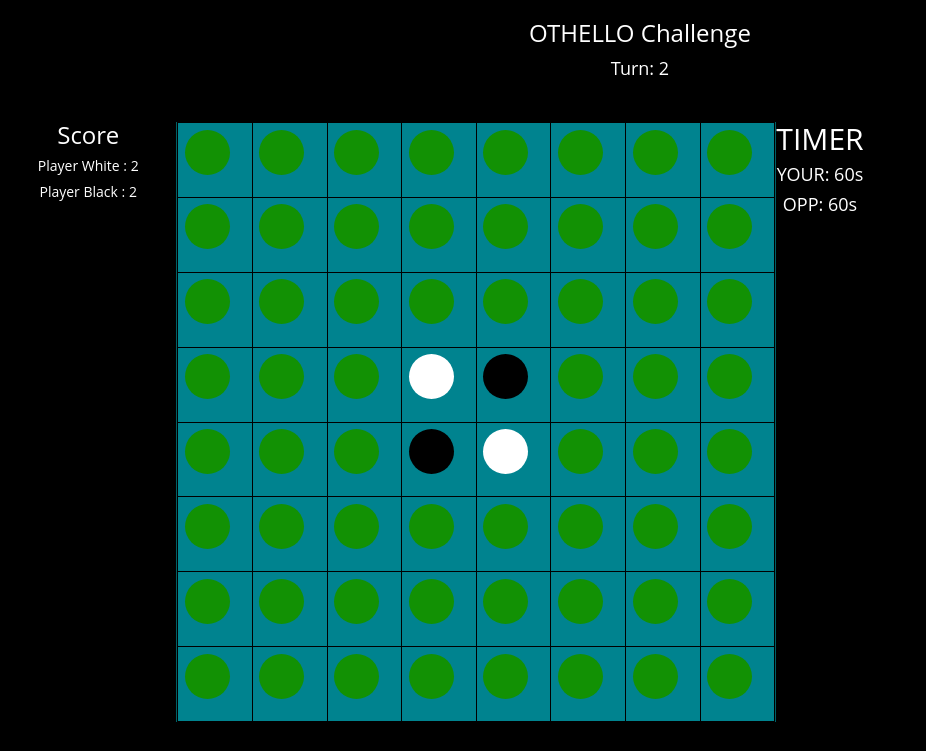
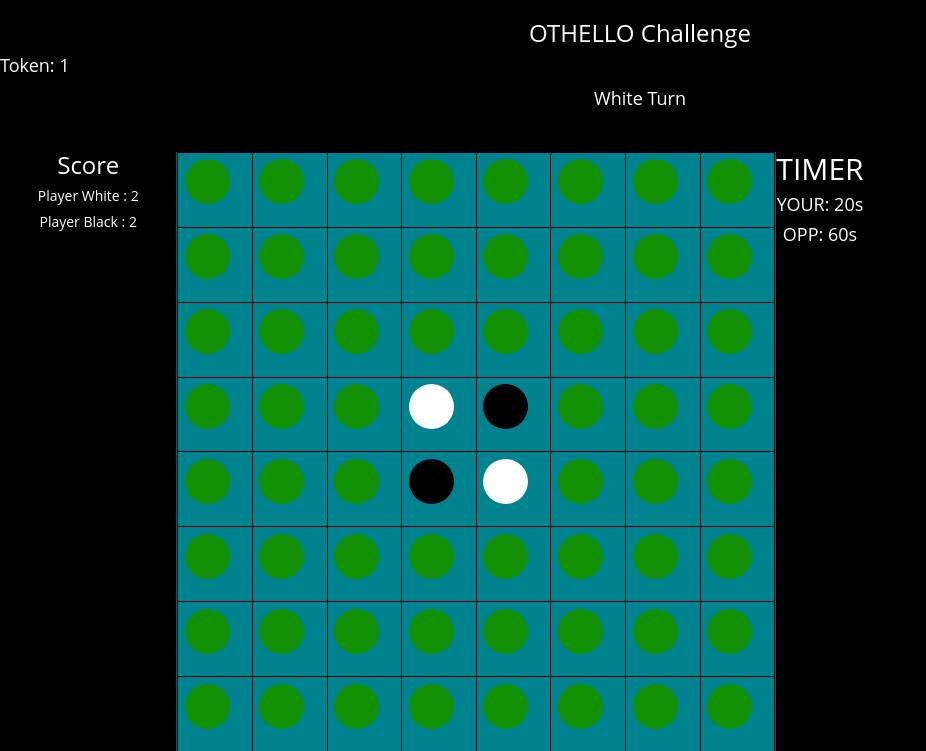
Before and after one commit to jtatia/Othello, a Django app: template main/templates/main/game.html in a window 1280 px wide. Shown: the part 52-803 px from the top of the page, without its empty margins (0-926 px from the left). Before the commit the page ends 774 px from the top, so only its background shows below. Run offline with Django 3.2, Linux system fonts and the light colour scheme; the template is opened without the code that fills it: values that come from a table or form of the project are taken from there, others are empty; data comes from the database, SQL or seed files in the repository; both versions use the stored data as it was after the commit; some libraries are stand-ins or nearby versions; some web fonts are replaced.

Commit message:
Final Commit

```diff
--- a/main/models.py
+++ b/main/models.py
@@ -6,7 +6,7 @@ class Game(models.Model):
     count = models.IntegerField(default=0)
     turn = models.IntegerField(default=2)
     player = models.IntegerField(default=1)
-    timer = models.IntegerField(default=60)
+    timer = models.IntegerField(default=20)
     gameEnd = models.IntegerField(default=0)
 
     def __str__(self):
--- a/main/templates/main/game.html
+++ b/main/templates/main/game.html
@@ -80,7 +80,7 @@ var grid = [
   [0, 0, 0, 0, 0, 0, 0, 0]
 ];
 
-setInterval(function() {
+var x = setInterval(function() {
     var URL = "{% url 'main:refresh' %}";
     var data= {'token': {{ game.token }}};
 
@@ -88,24 +88,29 @@ setInterval(function() {
             b=response['gameboard'];
             turn=response['turn'];
             timer=response['timer'];
+            console.log(timer);
             endGame = response['gameEnd'];
             if (timer==61)
              timer=60;
             if (player==turn) {
-                document.getElementById("timeropponent").innerHTML = "OPP: 60s";
+                document.getElementById("timeropponent").innerHTML = "OPP: 20s";
                 document.getElementById("timerown").innerHTML = "YOUR: "+timer+"s";
             } else {
                 document.getElementById("timeropponent").innerHTML = "OPP: "+timer+"s";
-                document.getElementById("timerown").innerHTML = "YOUR: 60s";
+                document.getElementById("timerown").innerHTML = "YOUR: 20s";
             }
+            if(turn==1)
+                document.getElementById("colorTurn").innerHTML = "White Turn";
+            else
+                document.getElementById("colorTurn").innerHTML = "Black Turn";
             boardtogrid();
             refreshGrid();
 
             if(gameEnd()==0 && endGame==1 && resultdeclared==0){
            //     console.log("YESSS");
-                document.getElementById("timeropponent").innerHTML = "OPP: 60s";
+                document.getElementById("timeropponent").innerHTML = "OPP: 20s";
                 document.getElementById("colorTurn").innerHTML = "";
-                document.getElementById("timerown").innerHTML = "YOUR: 60s";
+                document.getElementById("timerown").innerHTML = "YOUR: 20s";
                 document.getElementById("winner").innerText = "Winner : "+(white>black?"white":"black");
                 gameend=1;
                 resultdeclared=1;
@@ -117,6 +122,7 @@ setInterval(function() {
                 else if (white==black)
                     alert("Draw!!!");
                 else alert("Sorry!! You Lost");
+                clearInterval(x);
             }
 
             if (player==turn){
@@ -176,10 +182,8 @@ console.log("TURN="+turn)
   if (turn==player && valid(row,col)) {
       if ((player == 1) && (grid[row][col] == 0)) {
           grid[row][col] = 1;
-          document.getElementById("colorTurn").innerHTML = "Black Turn";
       } else if ((player == 2) && (grid[row][col] == 0)) {
           grid[row][col] = 2;
-          document.getElementById("colorTurn").innerHTML = "White Turn";
       }
 
       //Complete the code here to flip existing disc following the rules of the game
@@ -214,72 +218,119 @@ function gameEnd() {
 
 function find(row,col) {
     var valid = 0;
+    var opposite =0;
+    if(player==1)
+        opposite=2;
+    else opposite=1;
+    var changed=0;
     for (var i=row+1;i<8;i++){
+        if(grid[i][col]==opposite)
+            changed=1;
         if (grid[i][col]==player) {
+            if(changed==1)
             return 1;
+            else break;
         }
         if (grid[i][col]==0)
             break;
     }
 
+    changed=0;
     for (var i=row-1;i>=0;i--){
+        if(grid[i][col]==opposite)
+            changed=1;
         if (grid[i][col]==player) {
+            if(changed==1)
             return 1;
+            else break;
         }
         if(grid[i][col]==0)
             break;
     }
 
+    changed=0;
     for (var i=col+1;i<8;i++){
+        if(grid[row][i]==opposite)
+            changed=1;
         if (grid[row][i]==player) {
+          if(changed==1)
             return 1;
+            else break;
         }
         if(grid[row][i]==0)
             break;
     }
 
 
+    changed=0;
     for (var i=col-1;i>=0;i--){
+        if(grid[row][i]==opposite)
+            changed=1;
         if (grid[row][i]==player) {
+       if(changed==1)
             return 1;
+            else break;
         }
         if(grid[row][i]==0)
             break;
     }
 
+    changed=0;
     var k=row+1,l=col+1;
     while (k<8 && l<8){
+        if(grid[k][l]==opposite)
+            changed=1;
         if (grid[k][l]==player){
+        if(changed==1)
             return 1;
+            else break;
         }
         if(grid[k][l]==0)
             break;
         k++;l++;
     }
 
+    changed=0;
     k=row-1,l=col-1;
     while (k>=0 && l>=0){
+         if(grid[k][l]==opposite)
+            changed=1;
         if (grid[k][l]==player){
+        if(changed==1)
             return 1;
+            else break;
         }
        if(grid[k][l]==0)
             break;
         k--;l--;
     }
+
+    changed=0;
     k=row+1,l=col-1;
     while (k<8 && l>=0){
+         if(grid[k][l]==opposite)
+            changed=1;
         if (grid[k][l]==player){
+        if(changed==1)
             return 1;
+            else break;
         }
+
         if(grid[k][l]==0)
             break;
         k++;l--;
     }
+    changed=0;
     k=row-1,l=col+1;
     while (k>=0 && l<8){
+         if(grid[k][l]==opposite)
+            changed=1;
         if (grid[k][l]==player){
+        if(changed==1)
             return 1;
+            else break;
         }
+
         if(grid[k][l]==0)
             break;
         k--;l++;
@@ -313,9 +364,9 @@ function valid(row,col) {
     else opposite=1;
     if(completeboardsamecolor()==0)
         return 0;
+
     for (var i=row+1;i<8;i++){
         if (grid[i][col]==turn) {
-            valid = 1;
             min=i;
             break;
         }
@@ -323,15 +374,16 @@ function valid(row,col) {
             break;
     }
     for(var i=row+1;i<min;i++){
-        console.log(i);
-        grid[i][col]=newval;
+        if(grid[i][col]==opposite) {
+            grid[i][col] = newval;
+            valid=1;
+        }
     }
 
     min=10;
 
     for (var i=row-1;i>=0;i--){
         if (grid[i][col]==turn) {
-            valid = 1;
             min=i;
             break;
         }
@@ -340,14 +392,15 @@ function valid(row,col) {
     }
 
      for(var i=row-1;i>min;i--){
-       console.log(i);
-        grid[i][col]=newval;
+        if(grid[i][col]==opposite) {
+            grid[i][col] = newval;
+            valid=1;
+        }
     }
     min=-1;
 
     for (var i=col+1;i<8;i++){
         if (grid[row][i]==turn) {
-            valid = 1;
             min=i;
             break;
         }
@@ -356,15 +409,16 @@ function valid(row,col) {
     }
 
     for(var i=col+1;i<min;i++){
-        console.log(i);
-        grid[row][i]=newval;
+        if(grid[row][i]==opposite) {
+            grid[row][i] = newval;
+            valid=1;
+        }
     }
 
     min=10;
 
     for (var i=col-1;i>=0;i--){
         if (grid[row][i]==turn) {
-            valid = 1;
             min=i;
             break;
         }
@@ -373,15 +427,16 @@ function valid(row,col) {
     }
 
     for(var i=col-1;i>min;i--){
-console.log(i);
-        grid[row][i]=newval;
+        if(grid[row][i]==opposite) {
+            grid[row][i] = newval;
+            valid=1;
+        }
     }
 
     var k=row+1,l=col+1;
     var rmin=-1,colmin=-1;
     while (k<8 && l<8){
         if (grid[k][l]==turn){
-            valid=1;
             rmin=k;colmin=l;
             break;
         }
@@ -392,8 +447,10 @@ console.log(i);
 
     var m=row+1,n=col+1;
     while (m<rmin && n<colmin){
-        console.log(m);console.log(n);
-        grid[m][n]=newval;
+        if(grid[m][n]==opposite) {
+            valid=1;
+        }
+        grid[m][n] = newval;
         m++;n++;
     }
 
@@ -402,7 +459,6 @@ console.log(i);
     rmin=10,colmin=10;
     while (k>=0 && l>=0){
         if (grid[k][l]==turn){
-            valid=1;
             rmin=k;colmin=l;
             break;
         }
@@ -412,8 +468,10 @@ console.log(i);
     }
 
     while (m>rmin && n>colmin){
-        console.log(m);console.log(n);
-        grid[m][n]=newval;
+        if(grid[m][n]==opposite) {
+            grid[m][n] = newval;
+            valid=1;
+        }
         m--;n--;
     }
 
@@ -423,7 +481,6 @@ console.log(i);
     k=row+1,l=col-1;
     while (k<8 && l>=0){
         if (grid[k][l]==turn){
-            valid=1;
             rmin=k;colmin=l;
             break;
         }
@@ -433,21 +490,19 @@ console.log(i);
     }
 
     while (m<rmin && n>colmin){
-       console.log(m);console.log(n);
-
-        grid[m][n]=newval;
+          if(grid[m][n]==opposite) {
+            grid[m][n] = newval;
+            valid=1;
+        }
         m++;n--;
     }
 
 
     m=row-1,n=col+1;
-    rmin=10,col=-1;
+    rmin=10,colmin=-1;
     k=row-1,l=col+1;
-    console.log(m);
-    console.log(n);console.log(rmin);console.log(colmin);
     while (k>=0 && l<8){
         if (grid[k][l]==turn){
-            valid=1;
             rmin=k;colmin=l;
             break;
         }
@@ -457,9 +512,10 @@ console.log(i);
     }
 
     while (m>rmin && n<colmin){
-        console.log(m);console.log(n);
-
-        grid[m][n]=newval;
+            if(grid[m][n]==opposite) {
+            grid[m][n] = newval;
+            valid=1;
+        }
         m--;n++;
     }
 
@@ -517,6 +573,7 @@ grid = [
 <body>
 {% block content %}
 <H1>OTHELLO Challenge</H1>
+    <h4 align="left">Token: {{ game.token }}</h4>
 <div id="colorTurn">Turn: {{ game.player }}</div>
     <h2 id="winner"></h2>
  <div class="container-fluid">
@@ -612,8 +669,8 @@ grid = [
 </div>
      <div class="col-lg-2">
     <h2>TIMER</h2>
-    <h4 id="timerown">OPP: 60s</h4>
-    <h4 id="timeropponent">YOUR: 60s</h4>
+    <h4 id="timerown">OPP: 20s</h4>
+    <h4 id="timeropponent">YOUR: 20s</h4>
     </div>
  </div>
 </div>
--- a/main/views.py
+++ b/main/views.py
@@ -61,7 +61,7 @@ def update_board(request):
     game = Game.objects.get(token=token)
     game.gameboard = board
     game.gameEnd=gameEnd
-    game.timer=61
+    game.timer=21
     game.turn=turn
     game.save()
     return HttpResponse('success')
@@ -76,7 +76,7 @@ def run(token):
     while True:
         game = Game.objects.get(token=token)
         if game.timer<=0:
-            game.timer=60
+            game.timer=20
             if game.turn==1:
                 game.turn=2
             else:
@@ -84,10 +84,10 @@ def run(token):
         game.timer=game.timer-1
         time.sleep(1)
         game1 = Game.objects.get(token=token)
-        if(game1.timer!=61):
+        if(game1.timer!=21):
             game.save()
         else:
-            game1.timer=59
+            game1.timer=19
             game1.save()
 
 def timer(token):
```
Also changed, not shown: main/templates/main/error.html (added, +8 -0 lines), README.md, db.sqlite3, main/migrations/0005_auto_20180413_0846.py (added), 1 other file. Lines whose indentation alone changed are shown as unchanged.
